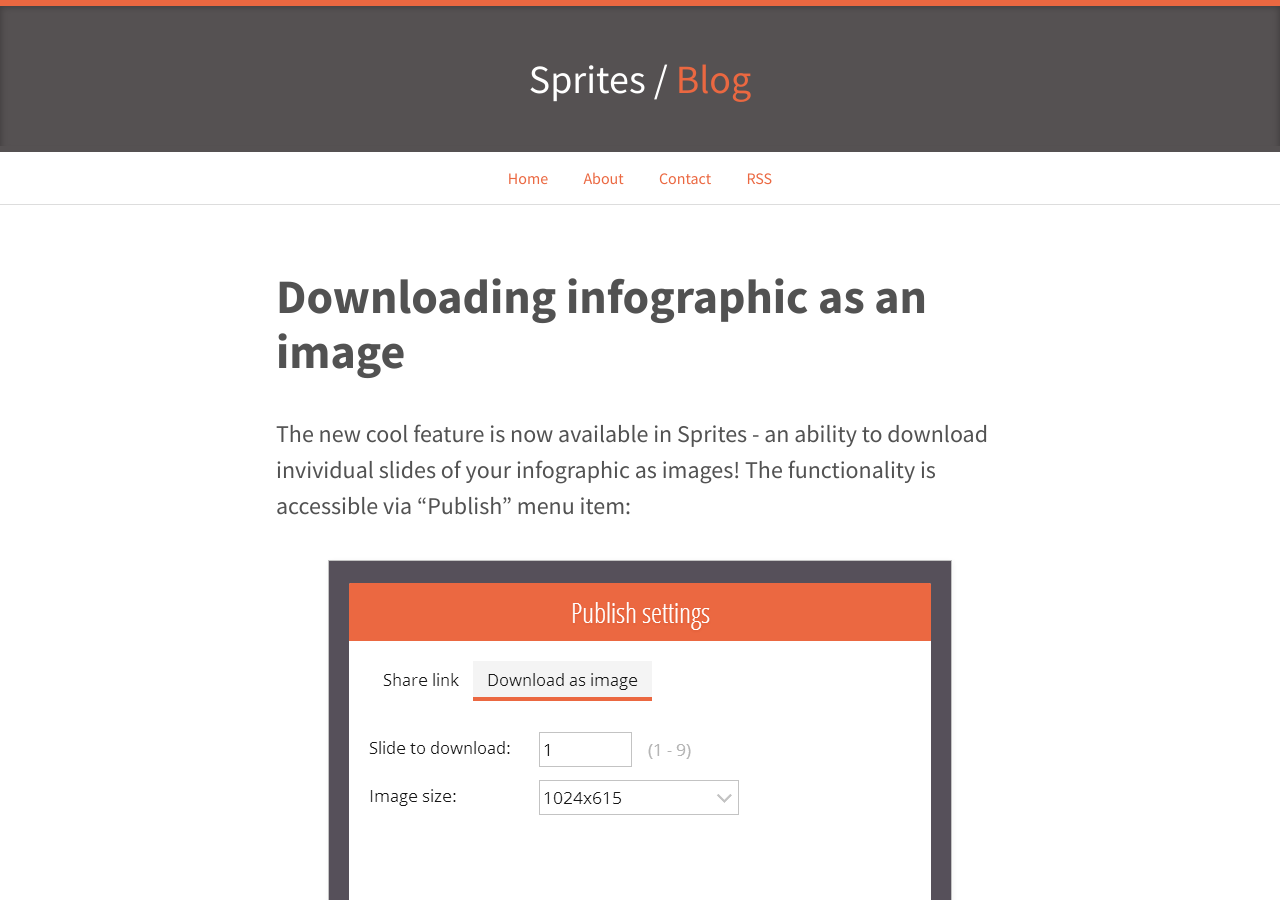
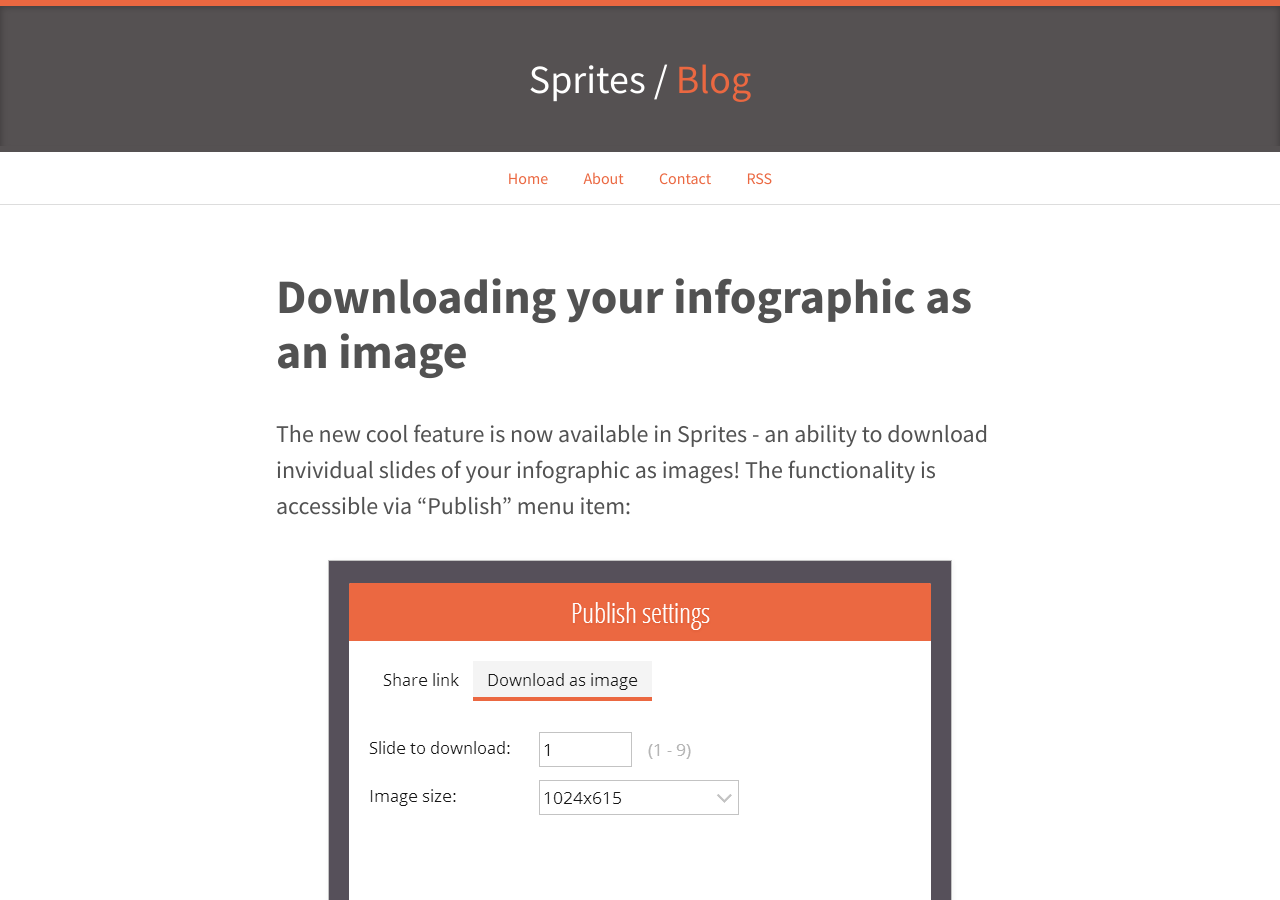
Before and after one commit to spritesapp/spritesapp.github.io, a Jekyll site: the page built from _posts/2014-07-08-downloading-your-infographic-as-an-image.md, in a window 1280 px wide and 900 px high. Built offline with Jekyll 4.4.1, drawn with Linux system fonts in a browser that asks for light colours.

Commit message:
New blog post.

```diff
--- a/_posts/2014-07-08-downloading-infographic-as-an-image.md
+++ b/_posts/2014-07-08-downloading-your-infographic-as-an-image.md
@@ -1,9 +1,9 @@
 ---
 layout: post
-title: Downloading infographic as an image
+title: Downloading your infographic as an image
 ---
 
-# Downloading infographic as an image
+# Downloading your infographic as an image
 
 The new cool feature is now available in Sprites - an ability to download invividual slides of your infographic as images! The functionality is accessible via "Publish" menu item:
 
```
